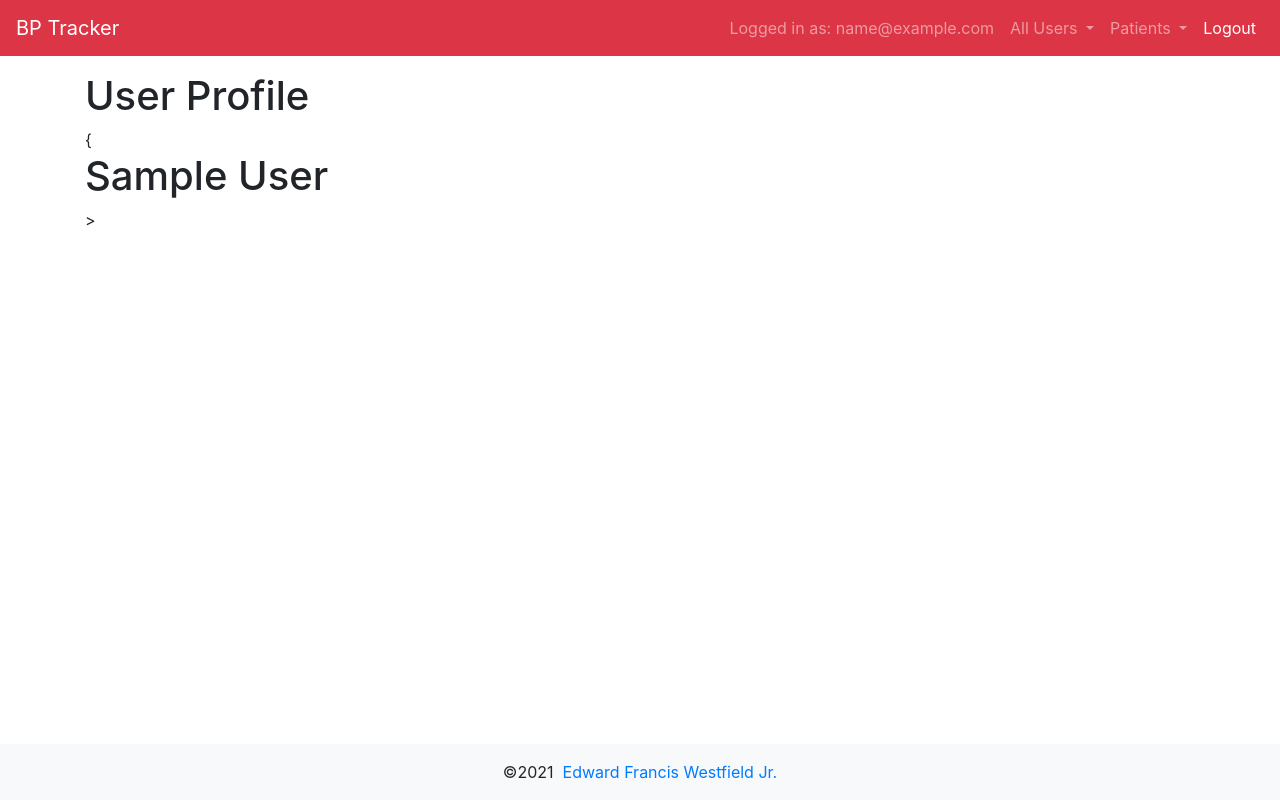
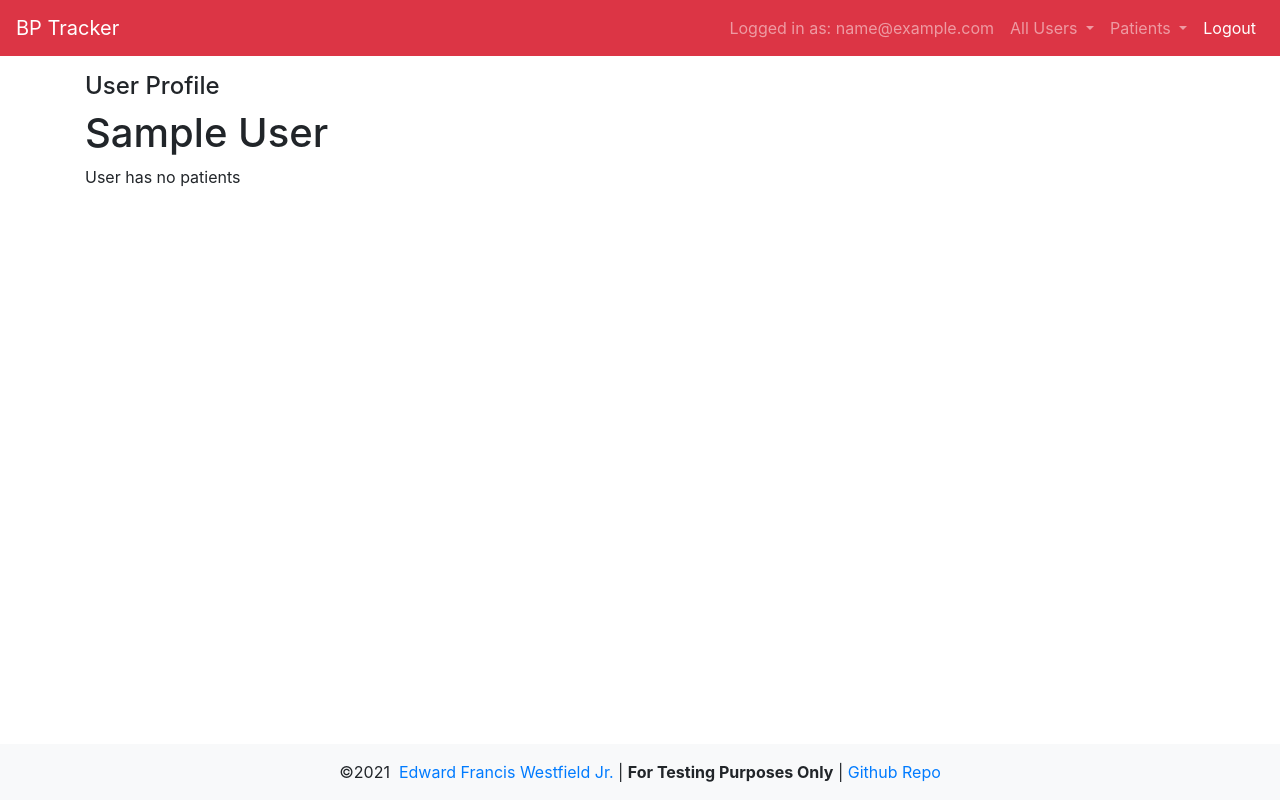
Before and after one commit to edwestfieldjr/BP-Tracker, a Flask app: page /user/id/1/ in a window 1280 px wide. Run offline with Flask 2, Linux system fonts and the light colour scheme; the visitor is signed in with stand-in values (Sample User, id 1); data comes from the database, SQL or seed files in the repository; data that the repository does not hold is empty; some libraries are stand-ins or nearby versions.

Commit message:
Add user profile page and disclaimers

```diff
--- a/main.py
+++ b/main.py
@@ -190,23 +190,8 @@ def admin_only(f):
     return decorated_function
 
 
-# *** ROUTES ***
 
 
-# Create users_only decorator
-
-# def login_is_required_for_base_template(f):
-#     @wraps(f)
-#     def decorated_function(*args, **kwargs):
-#         # If no logged in return abort with 401 error
-#         if current_user.is_anonymous :
-#             abort_msg = abort(401).
-#             print(f"Error:: {type(abort_msg)}")
-#             return render_template("error.html", abort_msg=abort_msg)
-#         else:
-#             return f(*args, **kwargs)
-#
-#     return decorated_function
 
 
 # *** ROUTES ***
@@ -215,12 +200,16 @@ def admin_only(f):
 def main_page():
     return render_template("index.html")
 
+
 @app.route('/user/id/<int:target_user_id>/')
-@login_required
 def show_user(target_user_id):
-    displayed_user = User.query.get(target_user_id)
-    users_patients = Patient.query.filter_by(primary_user_id=displayed_user.id).all()
-    return render_template("user.html", displayed_user=displayed_user, users_patients=users_patients)
+    if current_user.id == target_user_id or current_user.id == 1: # admin_only wrapper does not work here
+        displayed_user = User.query.get(target_user_id)
+        users_patients = Patient.query.filter_by(primary_user_id=displayed_user.id).all()
+        return render_template("user.html", displayed_user=displayed_user, users_patients=users_patients)
+    else:
+        return abort(403)
+
 
 @app.route('/patient/id/<int:target_patient_id>/')
 @login_required
--- a/templates/layouts/base.html
+++ b/templates/layouts/base.html
@@ -30,8 +30,8 @@
             <ul class="navbar-nav">
                 <li class="nav-item">
                     {% if user.is_authenticated %}
-                    <a class="nav-link" href="{{url_for('logout')}}" data-toggle="tooltip"
-                       title="Logged in as: {{ user.email }}"">Logged in as: {{ user.email }}<span class="sr-only">(current)</span></a>
+                    <a class="nav-link" href="{{url_for('show_user', target_user_id=user.id)}}" data-toggle="tooltip"
+                       title="User ID: {{ user.id }}"">Logged in as: {{ user.email }}<span class="sr-only">(current)</span></a>
                     {% else %}
                     <a class="nav-link" href="{{url_for('register')}}" data-toggle="tooltip" title="Click here to register a new account"">Welcome, Guest
                     <span class="sr-only">(current)</span></a>
@@ -46,7 +46,7 @@
                     <div class="dropdown-menu" aria-labelledby="navbarDropdownMenuLink">
                         {% if all_users %}
                         {% for each_user in all_users %}
-                        <a class="dropdown-item" href="#">{{each_user.email}}</a>
+                        <a class="dropdown-item" href="{{url_for('show_user', target_user_id=each_user.id)}}">{{each_user.email}}</a>
                         {% endfor %}
                         {% else %}
                         <div class="dropdown-item"> No Users</div>
@@ -103,7 +103,7 @@
         {% if (current_year) > (created_year) %}
         {{current_year}}
         {% endif %}
-        &nbsp; <a href="https://edwestfieldjr.com/">Edward Francis Westfield Jr.</a>
+        &nbsp; <a href="https://edwestfieldjr.com/">Edward Francis Westfield Jr.</a>&nbsp;|&nbsp;<strong>For Testing Purposes Only</strong>&nbsp;|&nbsp;<a href="https://github.com/edwestfieldjr/BP-Tracker">Github Repo</a>
     </div>
 </footer>
 
--- a/templates/user.html
+++ b/templates/user.html
@@ -10,9 +10,19 @@
 
 {% block content %}
 
-<h1> User Profile </h1> {
-<h1>{{ displayed_user.name }}</h1>>
+<h4> User Profile </h4>
+<h1>{{ displayed_user.name }}</h1>
 
+{% if users_patients%}
+<p>Patient List:</p>
+<ul>
+{% for patient in users_patients %}
+<li><a href="{{url_for('get_patient', target_patient_id=patient.id)}}">{{patient.last_name}}, {{patient.first_name}}</a></li>
+{% endfor %}
+</ul>
+{% else %}
+<p>User has no patients</p>
+{% endif %}
 
 {% with messages = get_flashed_messages() %}
 {% if messages %}
```
Also changed, not shown: README.MD.
